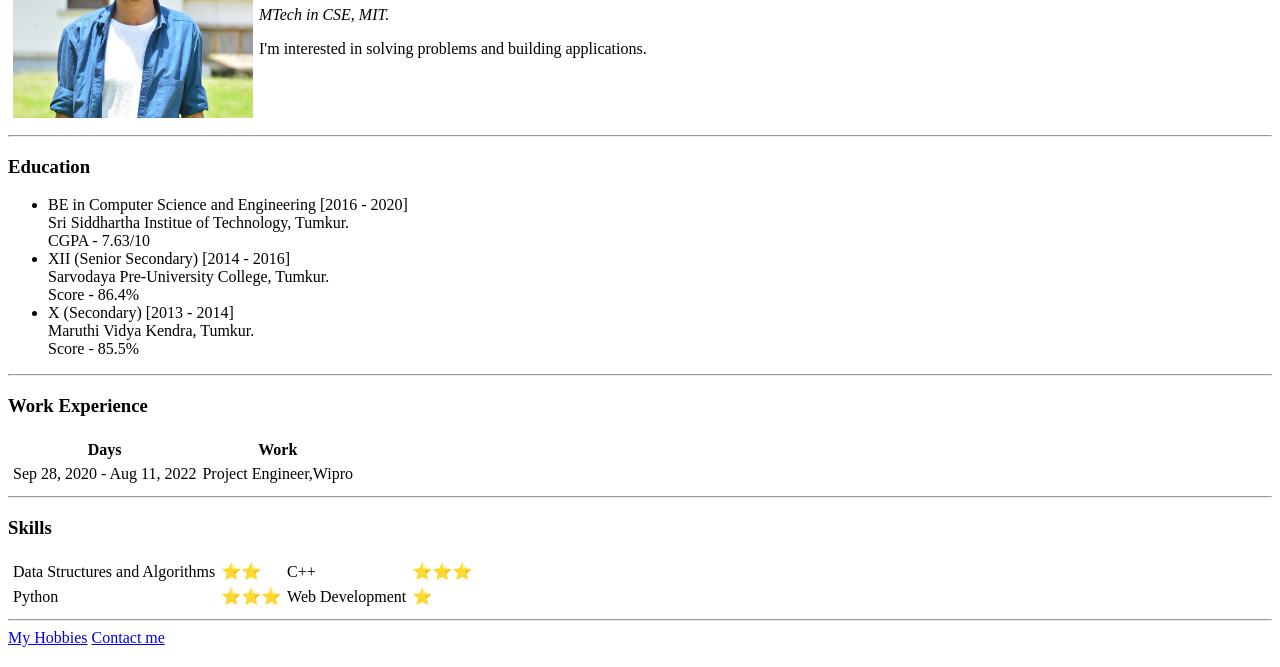
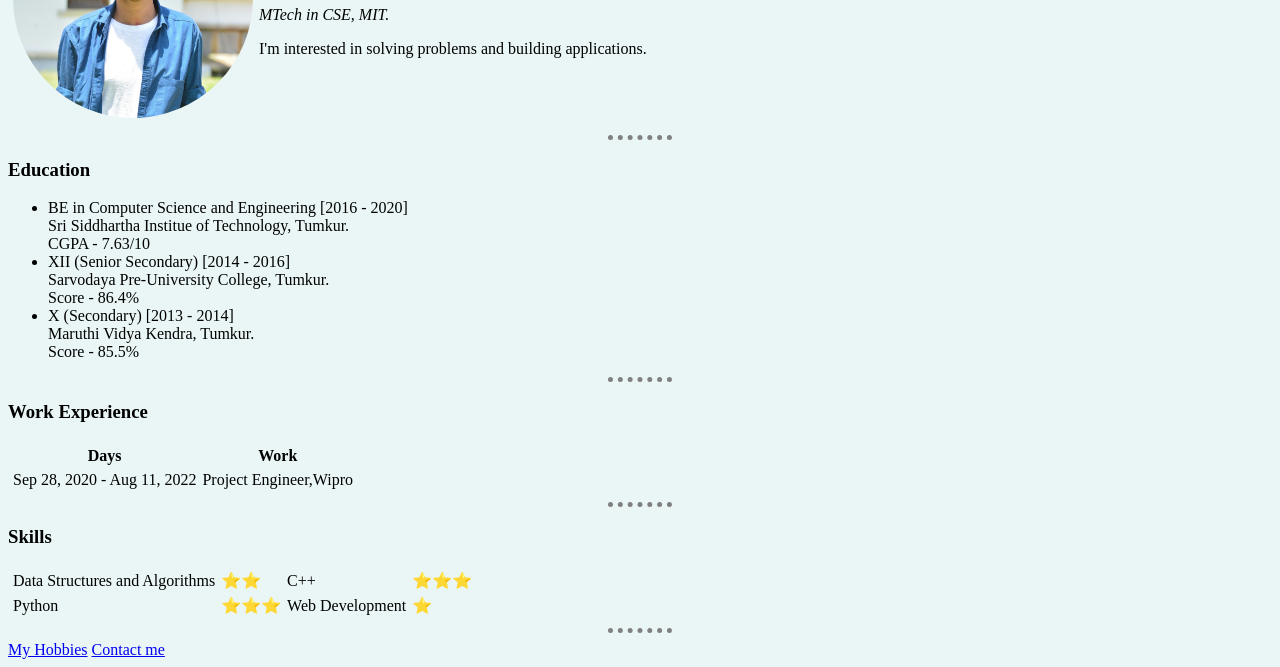
Before and after one commit to YashMowdhgalya/Personal-Site, a plain HTML site: page index.html in a window 1280 px wide. Shown: the part 135-802 px from the top of the page. Drawn offline with Linux system fonts and the light colour scheme.

Commit message:
end of module 2 of HTML

```diff
--- /dev/null
+++ b/css/styles.css
@@ -0,0 +1,15 @@
+body {
+    background-color: #EAF6F6;
+}
+hr {
+
+    border-style: none;
+    border-top: dotted;
+    border-color: grey;
+    border-width: 5px;
+    width: 5%;
+}
+img
+{
+    border-radius: 100%;
+}
--- a/index.html
+++ b/index.html
@@ -3,8 +3,10 @@
     <head>
         <meta charset="UTF-8">
         <title>Yashwanth's Personal Site</title>
+        <link rel="stylesheet" href="css/styles.css">
+
     </head>
-    <body>
+    <body >
         <table cellspacing="4">
             <tr>
                 <td><img src="images/crop.jpg" alt="Yashwanth's profile picture" height="240" width="240"></td>
```
